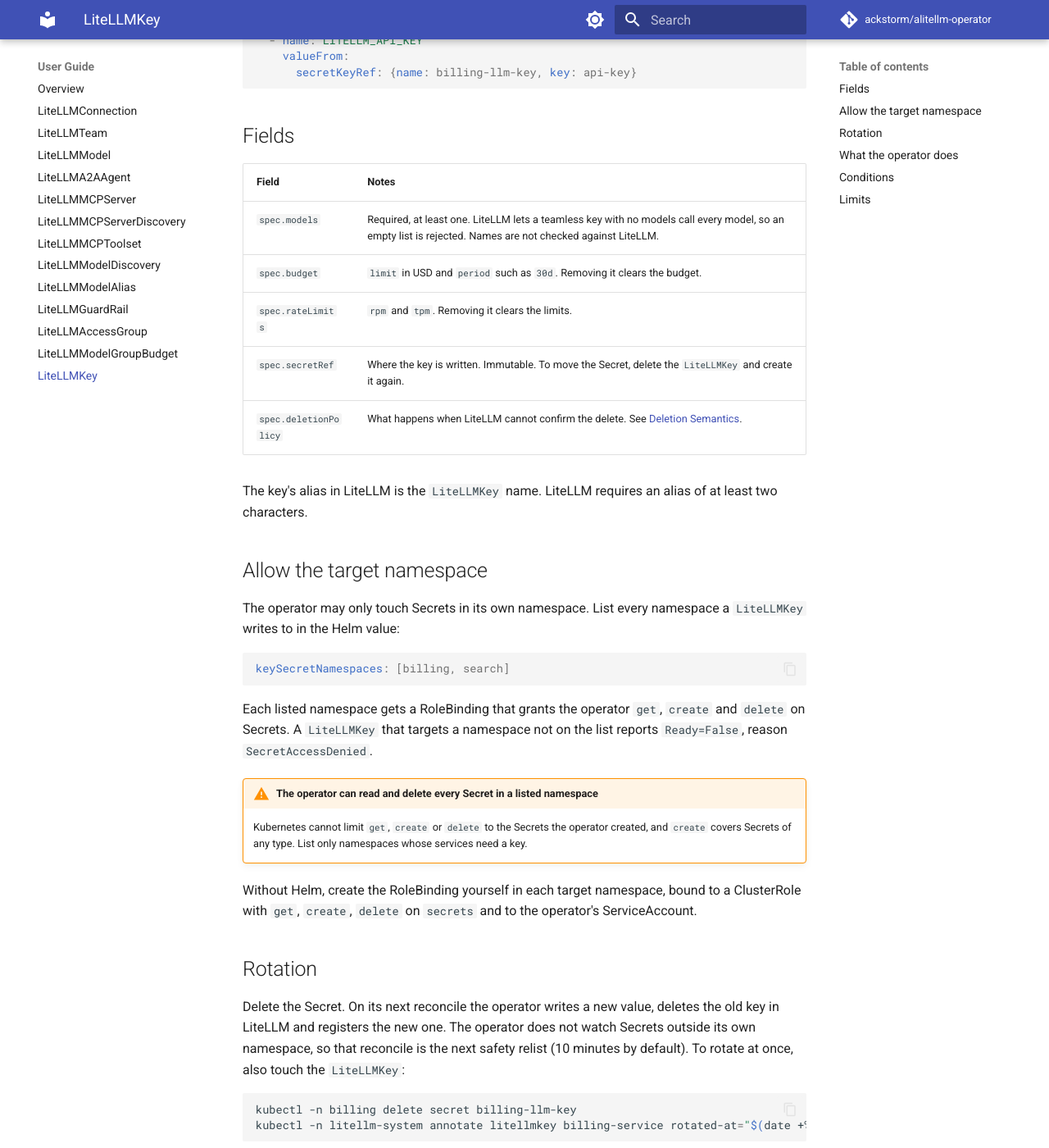
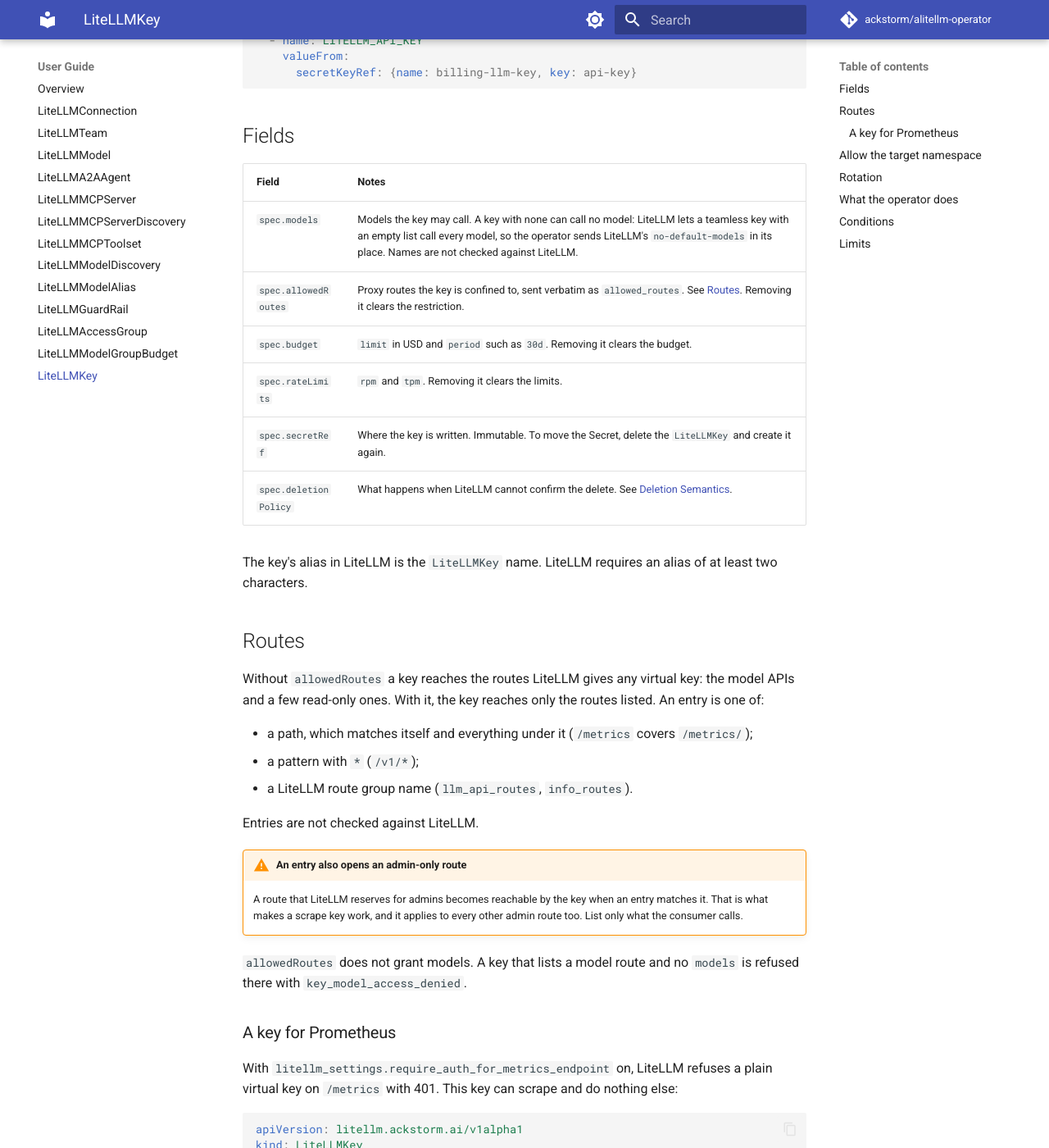
Before and after one commit to ackstorm/alitellm-operator, an MkDocs documentation site: the page built from docs/user-guide/key.md, in a window 1280 px wide and 1400 px high, scrolled down 639 px. Shown: the whole window at 82% size. Built offline with MkDocs 1.6.1 and Material for MkDocs 9.7.7, drawn with Linux system fonts in a browser that asks for light colours; comment, search, counter and statistics services are not loaded; the version menu is left out; some of the changed text lies outside the part shown.

Commit message:
feat(key): add allowedRoutes and make models optional (#161)
spec.allowedRoutes is sent verbatim as allowed_routes on create and update,
is part of the rendered hash, and is cleared with [] (LiteLLM answers 400 to
a null there).

spec.models is optional: a key that lists no model is sent
models ["no-default-models"], because an empty list lets a teamless key call
every model on any route allowed_routes leaves open.

e2e runs ghcr.io/berriai/litellm:v1.111.0 with the prometheus callback and
require_auth_for_metrics_endpoint on; KEY-02 covers a /metrics-only key.

````diff
--- a/docs/user-guide/key.md
+++ b/docs/user-guide/key.md
@@ -2,8 +2,8 @@
 
 A `LiteLLMKey` creates a LiteLLM virtual key for one service and writes its
 value to a Secret in that service's namespace. The key has no user and no
-team: it can call the models you list, within the budget and rate limits you
-set. Verified on LiteLLM 1.106.0.
+team: it can call the models you list, on the routes you allow, within the
+budget and rate limits you set. Verified on LiteLLM 1.111.0.
 
 Use it so a service does not need the LiteLLM master key.
 
@@ -34,7 +34,8 @@ env:
 
 | Field | Notes |
 |---|---|
-| `spec.models` | Required, at least one. LiteLLM lets a teamless key with no models call every model, so an empty list is rejected. Names are not checked against LiteLLM. |
+| `spec.models` | Models the key may call. A key with none can call no model: LiteLLM lets a teamless key with an empty list call every model, so the operator sends LiteLLM's `no-default-models` in its place. Names are not checked against LiteLLM. |
+| `spec.allowedRoutes` | Proxy routes the key is confined to, sent verbatim as `allowed_routes`. See [Routes](#routes). Removing it clears the restriction. |
 | `spec.budget` | `limit` in USD and `period` such as `30d`. Removing it clears the budget. |
 | `spec.rateLimits` | `rpm` and `tpm`. Removing it clears the limits. |
 | `spec.secretRef` | Where the key is written. Immutable. To move the Secret, delete the `LiteLLMKey` and create it again. |
@@ -42,6 +43,49 @@ env:
 
 The key's alias in LiteLLM is the `LiteLLMKey` name. LiteLLM requires an alias
 of at least two characters.
+
+## Routes
+
+Without `allowedRoutes` a key reaches the routes LiteLLM gives any virtual
+key: the model APIs and a few read-only ones. With it, the key reaches only
+the routes listed. An entry is one of:
+
+- a path, which matches itself and everything under it (`/metrics` covers
+  `/metrics/`);
+- a pattern with `*` (`/v1/*`);
+- a LiteLLM route group name (`llm_api_routes`, `info_routes`).
+
+Entries are not checked against LiteLLM.
+
+!!! warning "An entry also opens an admin-only route"
+    A route that LiteLLM reserves for admins becomes reachable by the key
+    when an entry matches it. That is what makes a scrape key work, and it
+    applies to every other admin route too. List only what the consumer
+    calls.
+
+`allowedRoutes` does not grant models. A key that lists a model route and no
+`models` is refused there with `key_model_access_denied`.
+
+### A key for Prometheus
+
+With `litellm_settings.require_auth_for_metrics_endpoint` on, LiteLLM
+refuses a plain virtual key on `/metrics` with 401. This key can scrape and
+do nothing else:
+
+```yaml
+apiVersion: litellm.ackstorm.ai/v1alpha1
+kind: LiteLLMKey
+metadata:
+  name: prometheus-scrape
+  namespace: litellm-system
+spec:
+  allowedRoutes: [/metrics]
+  secretRef: {namespace: monitoring, name: litellm-scrape-key, key: api-key}
+  deletionPolicy: Delete
+```
+
+LiteLLM serves the metrics at `/metrics/` and answers `/metrics` with a 307
+redirect to it.
 
 ## Allow the target namespace
 
@@ -85,7 +129,7 @@ Pods that read the key from an environment variable must be restarted.
 - Generates the value itself (`sk-` plus 26 random characters) and passes it
   to `POST /key/generate`. If LiteLLM loses the key, the operator registers
   the same value again and the service keeps working.
-- Corrects models, budget and limits changed outside the CR.
+- Corrects models, routes, budget and limits changed outside the CR.
 - Never writes to a Secret it did not create. An existing Secret with the
   same name gives `Ready=False`, reason `SecretNotOwned`.
 - Never deletes a LiteLLM key it did not create. A key that already holds the
@@ -113,6 +157,6 @@ A namespace that does not exist has no RoleBinding, so a `LiteLLMKey` that targe
 
 ## Limits
 
-- The key restricts models only. It carries no agent or MCP permissions of its own, so LiteLLM's defaults for a key without a team apply: A2A agents registered on the proxy are reachable with it unless `general_settings.agent_access_default_deny` is set on the proxy. What such a key can reach on MCP servers is not verified.
+- The key restricts models and routes only. It carries no agent or MCP permissions of its own, so LiteLLM's defaults for a key without a team apply: A2A agents registered on the proxy are reachable with it unless `general_settings.agent_access_default_deny` is set on the proxy. What such a key can reach on MCP servers is not verified.
 - One operator per LiteLLM. Two operators that share a LiteLLM and each have a `LiteLLMKey` with the same name replace and delete each other's key: a key is matched by its alias and the `managed-by` mark, not by which operator created it.
 - No team attachment, expiry or automatic rotation.
````
Also changed, not shown: AGENTS.md (+18 -2 lines), CHANGELOG.md (+11 -0 lines), docs/api-reference/litellm.ackstorm.ai.md (+3 -2 lines), references/litellm-key-api.md (+28 -4 lines), 15 other files.
